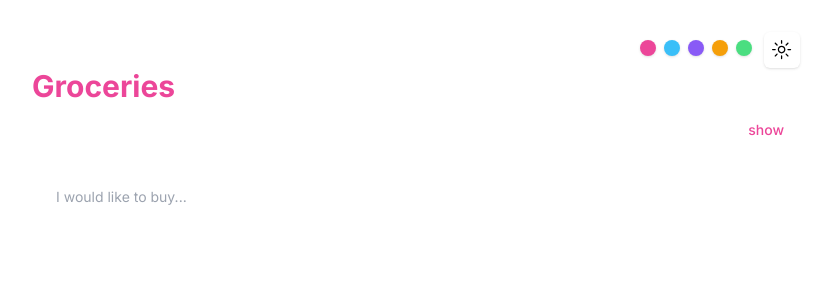
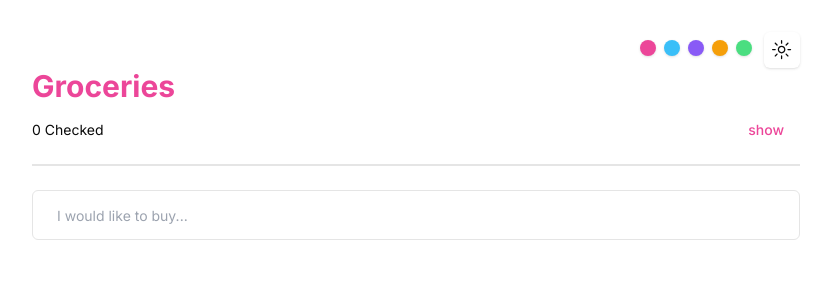
Before and after one commit to angela-goncalves/reminder, a Next.js app: page / in a window 1280 px wide. Shown: the top 300 px of the page, without its empty margins (224-1055 px from the left). Built offline with nearby package versions, Linux system fonts and the light colour scheme.

Commit message:
add variant in input and number of checked items

```diff
--- a/Components/Icon/dragIcon.tsx
+++ b/Components/Icon/dragIcon.tsx
@@ -12,7 +12,6 @@ export default function DragIcon({
   darkMode,
   onPointerDown,
 }: IDragIcon) {
-  const color = darkMode ? "black" : "white";
   return (
     <svg
       width={width}
@@ -23,13 +22,15 @@ export default function DragIcon({
       onPointerDown={onPointerDown}>
       <path
         d="M5 5L163 5"
-        stroke={color}
+        // stroke={color}
+        className="stroke-primary"
         strokeWidth="10"
         strokeLinecap="round"
       />
       <path
         d="M5 54L163 55"
-        stroke={color}
+        // stroke={color}
+        className="stroke-primary"
         strokeWidth="10"
         strokeLinecap="round"
       />
--- a/Components/Product.tsx
+++ b/Components/Product.tsx
@@ -77,6 +77,7 @@ const Product = forwardRef<HTMLDivElement, ProductsProps>(
                 id={product.name}
                 name={product.name}
                 type="text"
+                variant={color}
                 value={newProduct}
                 onChange={(e) => {
                   setNewProduct(e.target.value);
--- a/Components/Reminders.tsx
+++ b/Components/Reminders.tsx
@@ -19,11 +19,13 @@ interface ISaveCategoryEdited {
 interface ReminderProps {
   category: IReminder;
   saveCategoryEdited: (saveCategoryEditedObj: ISaveCategoryEdited) => void;
+  color: "pink" | "default" | "violet" | "emerald" | "cyan" | "amber";
 }
 
 export default function Reminders({
   category,
   saveCategoryEdited,
+  color,
 }: ReminderProps) {
   const [newCategory, setNewCategory] = useState<string>(category.categoryName);
 
@@ -32,6 +34,7 @@ export default function Reminders({
       <label htmlFor={category.categoryName} className="w-full">
         <Input
           id={category.categoryName}
+          variant={color}
           className="p-2 bg-transparent border-none text-xl font-bold mb-4"
           value={newCategory}
           name={category.categoryName}
--- a/Components/UI/input.tsx
+++ b/Components/UI/input.tsx
@@ -1,24 +1,45 @@
 import { cn } from "@/lib/utils";
 import * as React from "react";
+import { cva, type VariantProps } from "class-variance-authority";
 
-export interface InputProps
-  extends React.InputHTMLAttributes<HTMLInputElement> {}
+const inputVariants = cva(
+  "flex w-full h-9 rounded-md px-3 py-1 text-sm disabled:cursor-not-allowed disabled:opacity-50",
+  {
+    variants: {
+      variant: {
+        default: "focus:outline-primary",
+        pink: "focus:outline-pinkCust",
+        violet: "focus:outline-violetCust",
+        emerald: "focus:outline-emeraldCust",
+        cyan: "focus:outline-cyanCust",
+        amber: "focus:outline-amberCust",
+      },
+      size: {
+        default: "w-full",
+      },
+    },
+    defaultVariants: {
+      variant: "default",
+      size: "default",
+    },
+  }
+);
+type InputProps = React.InputHTMLAttributes<HTMLInputElement> &
+  VariantProps<typeof inputVariants>;
 
 const Input = React.forwardRef<HTMLInputElement, InputProps>(
-  ({ className, type, ...props }, ref) => {
+  ({ className, type, variant, ...props }, ref) => {
     return (
       <input
         type={type}
-        className={cn(
-          "flex w-full h-9 rounded-md border-none bg-background px-3 py-1 text-sm transition-colors disabled:cursor-not-allowed disabled:opacity-50",
-          className
-        )}
+        className={cn(inputVariants({ variant, className }))}
         ref={ref}
         {...props}
       />
     );
   }
 );
+
 Input.displayName = "Input";
 
 export { Input };
--- a/Components/UI/title.tsx
+++ b/Components/UI/title.tsx
@@ -37,9 +37,9 @@ const Title = ({
   ...props
 }: TitleProps) => {
   return (
-    <h3 className={cn(titleVariants({ variant, size, className }))} {...props}>
+    <h1 className={cn(titleVariants({ variant, size, className }))} {...props}>
       {children}
-    </h3>
+    </h1>
   );
 };
 Title.displayName = "Button";
--- a/pages/index.tsx
+++ b/pages/index.tsx
@@ -21,6 +21,7 @@ import {
   AccordionTrigger,
 } from "@/Components/UI/accordion";
 import { Title } from "@/Components/UI/title";
+import { Separator } from "@radix-ui/react-separator";
 
 const inter = Inter({ subsets: ["latin"] });
 
@@ -307,9 +308,16 @@ export default function Home() {
     );
     setListReminders(eraseCategory);
   };
+
   const filterAccordionValue = accordionValue.filter((value) =>
     listReminders.some((reminder) => reminder.categoryName === value)
   );
+
+  const chekedAmount = listReminders.reduce(
+    (a, b) => a + b.products.filter((elem) => elem.isChecked).length,
+    0
+  );
+
   return (
     <main className={`flex w-full justify-center p-4 mb-12 ${inter.className}`}>
       <div className="flex flex-col w-full md:max-w-3xl py-4">
@@ -358,8 +366,9 @@ export default function Home() {
           )}
         </div>
         <Title variant={color}>Groceries</Title>
-        <div className="self-end flex flex-col space-y-2 flex-initial">
-          <div>{}</div>
+        <div className="self-end flex flex-col space-y-2 flex-initial w-full">
+          <div className="flex items-center justify-between my-2">
+            <h3 className="text-sm">{chekedAmount} Checked</h3>
             <TooltipProvider>
               <Tooltip>
                 <TooltipTrigger asChild>
@@ -377,13 +386,14 @@ export default function Home() {
               </Tooltip>
             </TooltipProvider>
           </div>
+          <Separator className="border-[0.5px]" />
+        </div>
         <div className="h-screenH w-full ">
           <div className="flex w-full flex-auto flex-col">
             <Accordion
               type="multiple"
               value={filterAccordionValue}
               onValueChange={(e) => {
-                console.log(e);
                 setAccordionValue(e);
               }}
               className="w-full">
@@ -405,6 +415,7 @@ export default function Home() {
                         <Reminders // Category
                           saveCategoryEdited={saveCategoryEdited}
                           category={reminder}
+                          color={color}
                         />
                         <AccordionTrigger variant={color} />
                         <Button
@@ -445,8 +456,9 @@ export default function Home() {
           <form onSubmit={handleSubmit}>
             <label htmlFor="primary-input">
               <Input
-                className="bg-transparent flex-initial w-full rounded-md p-6 focus:outline-none mt-6"
+                className="bg-transparent flex-initial w-full rounded-md p-6 border mt-6"
                 value={input}
+                variant={color}
                 type="text"
                 id="primary-input"
                 name="primary-input"
--- a/styles/globals.css
+++ b/styles/globals.css
@@ -4,8 +4,8 @@
 
 @layer base {
   :root {
-    /* --background: 0 0% 100%;
-    --foreground: 0 0% 3.9%; */
+    --background: 0 0% 100%;
+    --foreground: 0 0% 3.9%;
 
     --muted: 0 0% 96.1%;
     --muted-foreground: 0 0% 45.1%;
--- a/tailwind.config.js
+++ b/tailwind.config.js
@@ -11,7 +11,7 @@ module.exports = {
     extend: {
       colors: {
         border: "hsl(var(--border))",
-        input: "hsl(var(--input))",
+        // input: "hsl(var(--input))",
         ring: "hsl(var(--ring))",
         background: "hsl(var(--background))",
         foreground: "hsl(var(--foreground))",
```
Lines whose indentation alone changed are shown as unchanged.
